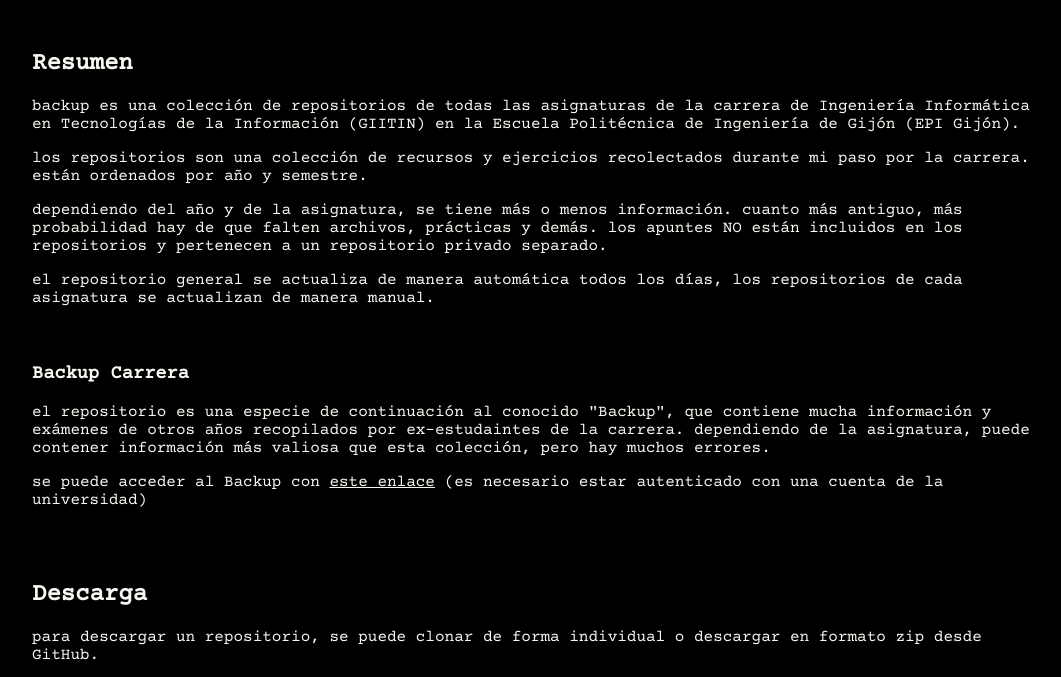
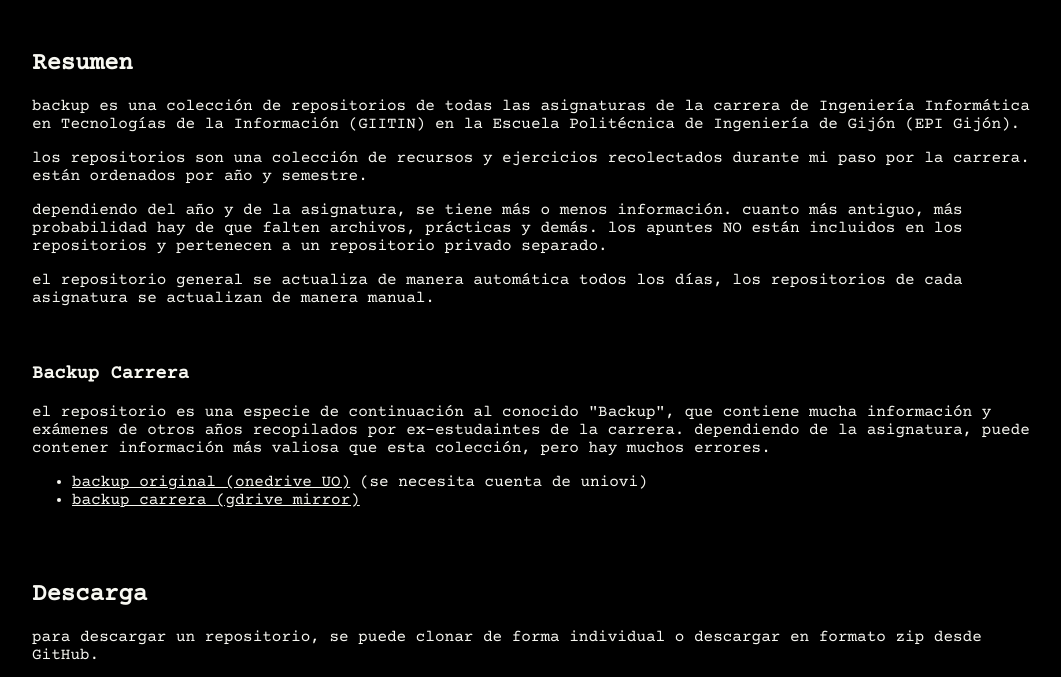
Before and after one commit to miermontoto/mier.info, an Eleventy site: page src/content/collections/projects/uo.md in a window 1280 px wide. Shown: the part 116-793 px from the top of the page, without its empty margins (96-1157 px from the left). Built offline with nearby package versions, Linux system fonts and the light colour scheme; Eleventy itself is replaced by a stand-in of ours; files that its build step writes are made by us from their sources.

Commit message:
backup carrera mirror

```diff
--- a/package.json
+++ b/package.json
@@ -1,6 +1,6 @@
 {
   "name": "mier.info",
-  "version": "0.10.2",
+  "version": "0.10.4",
   "description": "personal portfolio website where i write about myself and my projects.",
   "scripts": {
     "start": "npm run clean; eleventy --serve",
--- a/src/content/collections/projects/uo.md
+++ b/src/content/collections/projects/uo.md
@@ -20,7 +20,8 @@ el repositorio general se actualiza de manera automática todos los días, los r
 ### Backup Carrera
 el repositorio es una especie de continuación al conocido "Backup", que contiene mucha información y exámenes de otros años recopilados por ex-estudaintes de la carrera. dependiendo de la asignatura, puede contener información más valiosa que esta colección, pero hay muchos errores.
 
-se puede acceder al Backup con [este enlace](https://unioviedo-my.sharepoint.com/:f:/g/personal/uo257355_uniovi_es/EjUyVaf6mAhMh1TqxDFey8kB-CKEk7KP6CqwkYylcYdRQg?e=xbMQHT) (es necesario estar autenticado con una cuenta de la universidad)
+- [backup original (onedrive UO)](https://unioviedo-my.sharepoint.com/:f:/g/personal/uo257355_uniovi_es/EjUyVaf6mAhMh1TqxDFey8kB-CKEk7KP6CqwkYylcYdRQg?e=xbMQHT) (se necesita cuenta de uniovi)
+- [backup carrera (gdrive mirror)](https://drive.google.com/drive/folders/1z8Sc4v4nRte7a7H5TaDDtwROzoN4_Cu3?usp=share_link)
 
 ## Descarga
 para descargar un repositorio, se puede clonar de forma individual o descargar en formato zip desde GitHub.
```
